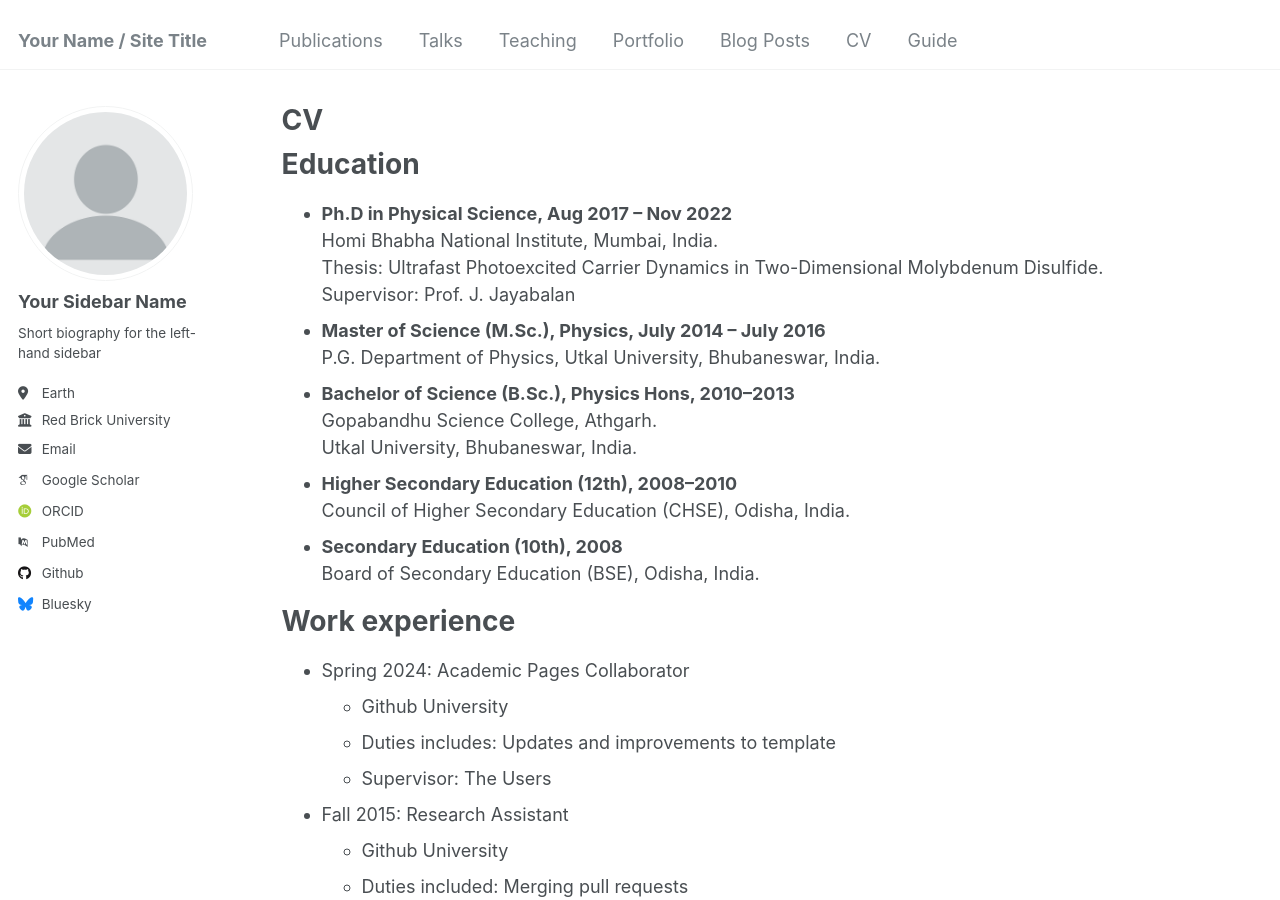
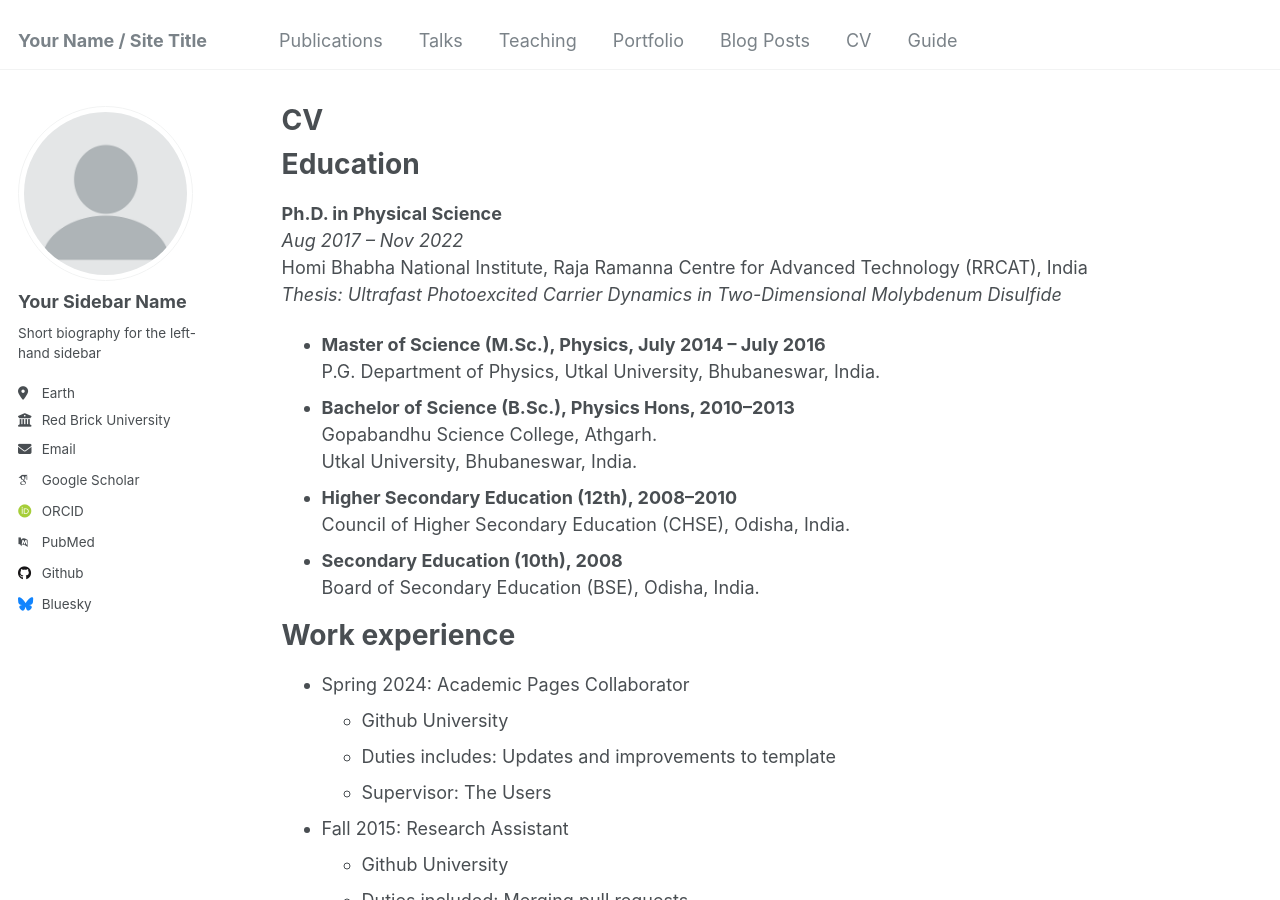
Before and after one commit to Khatua03/DurgaPrasadKhatua.github.io, a Jekyll site: the page built from _pages/cv.md, in a window 1280 px wide and 900 px high. Built offline with Jekyll 4.4.1, drawn with Linux system fonts in a browser that asks for light colours; some web fonts are replaced.

Commit message:
Update cv.md

```diff
--- a/_pages/cv.md
+++ b/_pages/cv.md
@@ -11,10 +11,10 @@ redirect_from:
 
 Education
 ======
-* **Ph.D in Physical Science, Aug 2017 – Nov 2022**<br>
-Homi Bhabha National Institute, Mumbai, India.<br>
-Thesis: Ultrafast Photoexcited Carrier Dynamics in Two-Dimensional Molybdenum Disulfide.<br>
-Supervisor: Prof. J. Jayabalan
+**Ph.D. in Physical Science**
+*Aug 2017 – Nov 2022*
+Homi Bhabha National Institute, Raja Ramanna Centre for Advanced Technology (RRCAT), India
+*Thesis: Ultrafast Photoexcited Carrier Dynamics in Two-Dimensional Molybdenum Disulfide*
 * **Master of Science (M.Sc.), Physics, July 2014 – July 2016**<br>
 P.G. Department of Physics, Utkal University, Bhubaneswar, India.<br>
 * **Bachelor of Science (B.Sc.), Physics Hons, 2010–2013**<br>
```
